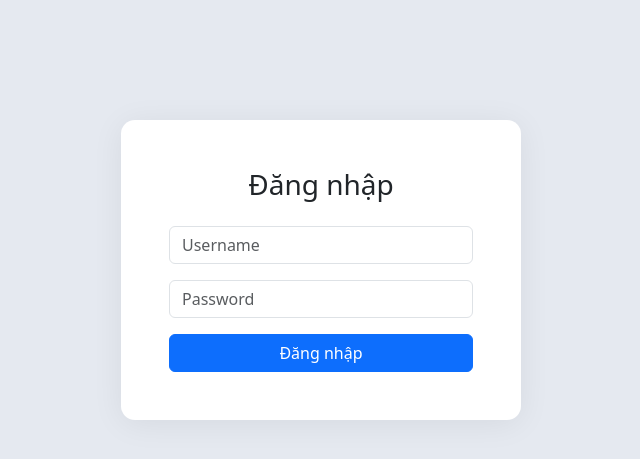
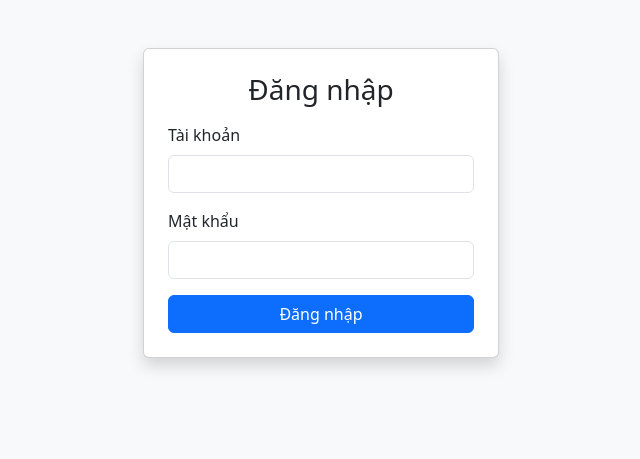
Before and after one commit to kelsey1334/web-chen-schema, a FastAPI app: page /login in a window 1280 px wide. Shown: the top 459 px of the page, without its empty margins (319-959 px from the left). Run offline with FastAPI, Linux system fonts and the light colour scheme.

Commit message:
Update login.html

```diff
--- a/templates/login.html
+++ b/templates/login.html
@@ -1,29 +1,35 @@
 <!DOCTYPE html>
-<html>
+<html lang="vi">
 <head>
-    <title>Login | Schema Tool</title>
-    <link rel="stylesheet" href="https://cdn.jsdelivr.net/npm/bootstrap@5.3.3/dist/css/bootstrap.min.css">
-    <style>
-        body { background: #e5e9f0;}
-        .login-card { margin: 120px auto; background:#fff; border-radius: 14px; box-shadow:0 4px 32px #0001; padding: 48px; max-width: 400px;}
-    </style>
+    <meta charset="UTF-8">
+    <title>Đăng nhập - Schema Tool</title>
+    <link href="https://cdn.jsdelivr.net/npm/bootstrap@5.3.3/dist/css/bootstrap.min.css" rel="stylesheet">
+    <link rel="stylesheet" href="/static/main.css">
 </head>
-<body>
-<div class="container">
-    <div class="login-card">
-        <h3 class="mb-4 text-center">Đăng nhập</h3>
-        <form method="post">
+<body class="bg-light">
+    <div class="container py-5">
+        <div class="row justify-content-center">
+            <div class="col-md-4">
+                <div class="card shadow p-4">
+                    <h3 class="mb-3 text-center">Đăng nhập</h3>
+                    <form method="post" action="/login">
                         <div class="mb-3">
-                <input class="form-control" name="username" placeholder="Username" required>
+                            <label for="username" class="form-label">Tài khoản</label>
+                            <input type="text" class="form-control" id="username" name="username" required>
                         </div>
                         <div class="mb-3">
-                <input class="form-control" type="password" name="password" placeholder="Password" required>
+                            <label for="password" class="form-label">Mật khẩu</label>
+                            <input type="password" class="form-control" id="password" name="password" required>
                         </div>
                         {% if error %}
-                <div class="alert alert-danger">{{error}}</div>
+                        <div class="alert alert-danger">{{ error }}</div>
                         {% endif %}
-            <button class="btn btn-primary w-100" type="submit">Đăng nhập</button>
+                        <div class="d-grid">
+                            <button type="submit" class="btn btn-primary">Đăng nhập</button>
+                        </div>
                     </form>
+                </div>
+            </div>
         </div>
     </div>
 </body>
```
Lines whose indentation alone changed are shown as unchanged.
